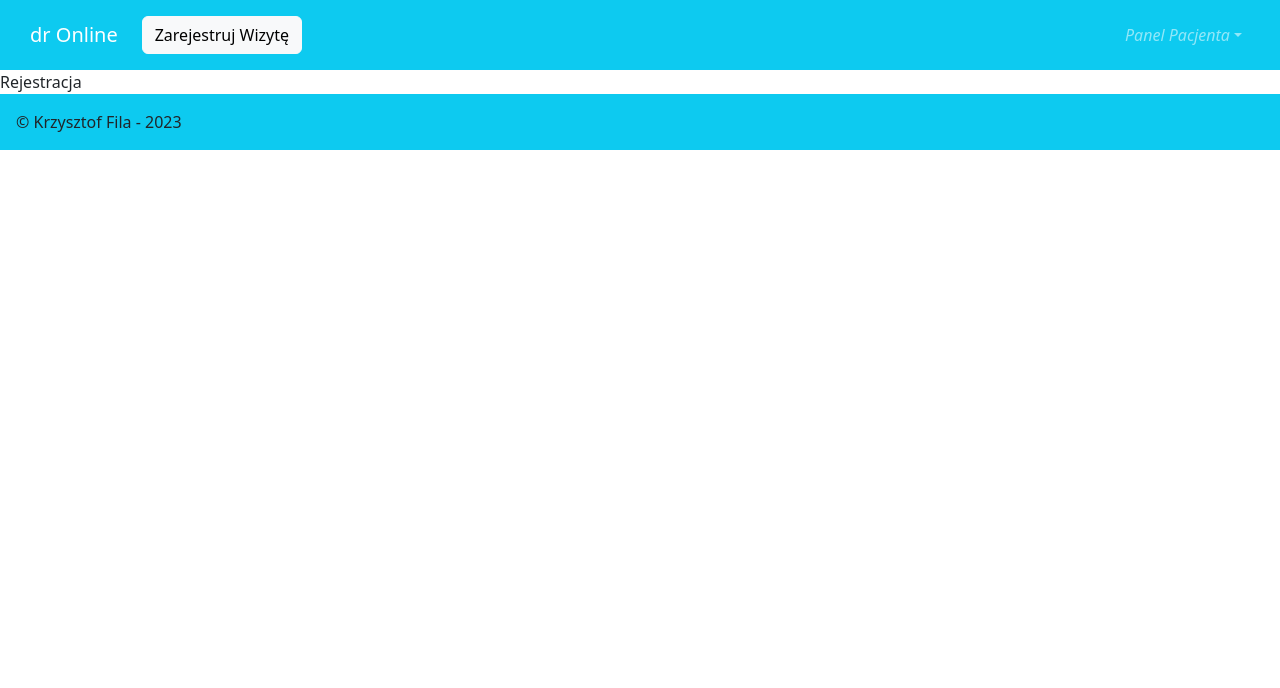
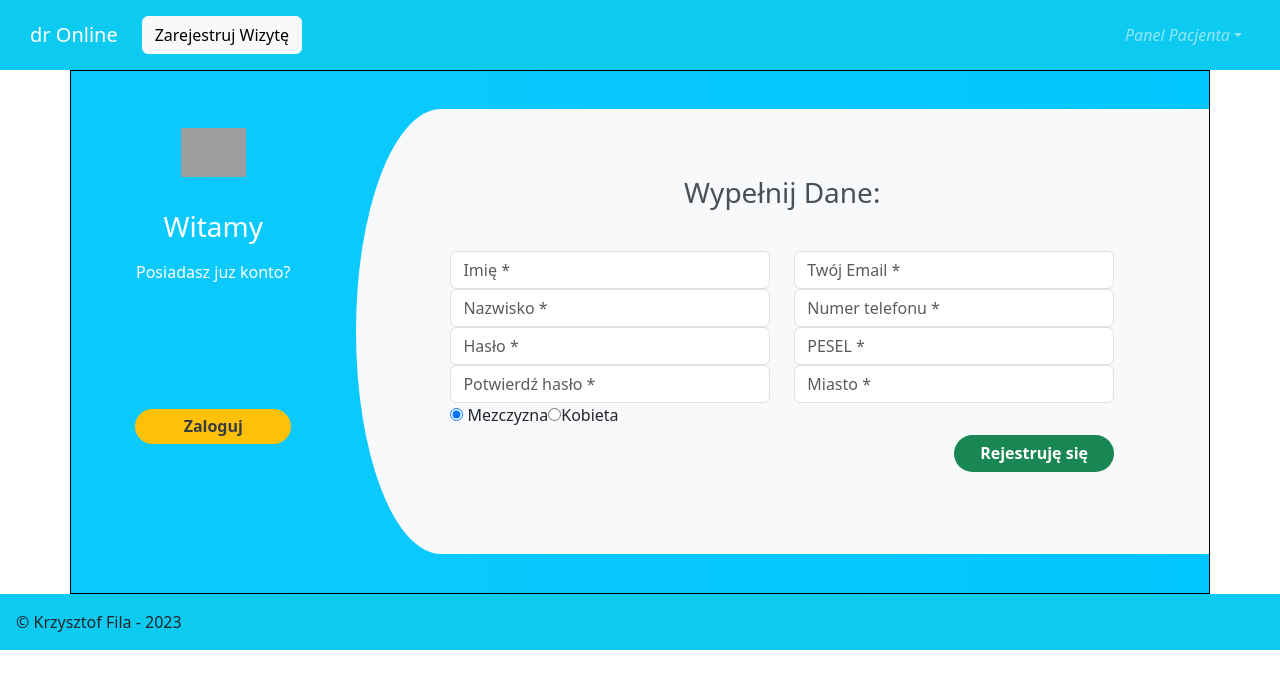
Before and after one commit to krzysztoffila/doctor-online-MEVN, a Vue app: page /register in a window 1280 px wide. Shown: the top 688 px of the page. Built offline with nearby package versions, Linux system fonts and the light colour scheme; grey boxes are pictures that could not be loaded.

Commit message:
Add register form

```diff
--- a/src/views/RegisterUser.vue
+++ b/src/views/RegisterUser.vue
@@ -1,9 +1,312 @@
 <template>
-  <div>Rejestracja</div>
+  <div class="container register">
+    <div class="row">
+      <div class="col-md-3 register-left">
+        <img src="https://image.ibb.co/n7oTvU/logo_white.png" alt="" />
+        <h3>Witamy</h3>
+        <p>Posiadasz juz konto?</p>
+        <input type="submit" name="" value="Zaloguj" />
+        <br />
+      </div>
+      <div class="col-md-9 register-right">
+        <div class="tab-content" id="myTabContent">
+          <div
+            class="tab-pane fade show active"
+            id="home"
+            role="tabpanel"
+            aria-labelledby="home-tab"
+          >
+            <h3 class="register-heading">Wypełnij Dane:</h3>
+            <div class="row register-form">
+              <div class="col-md-6">
+                <div class="form-group">
+                  <input
+                    type="text"
+                    class="form-control"
+                    placeholder="Imię *"
+                    value=""
+                  />
+                </div>
+                <div class="form-group">
+                  <input
+                    type="text"
+                    class="form-control"
+                    placeholder="Nazwisko *"
+                    value=""
+                  />
+                </div>
+                <div class="form-group">
+                  <input
+                    type="password"
+                    class="form-control"
+                    placeholder="Hasło *"
+                    value=""
+                  />
+                </div>
+                <div class="form-group">
+                  <input
+                    type="password"
+                    class="form-control"
+                    placeholder="Potwierdź hasło *"
+                    value=""
+                  />
+                </div>
+                <div class="form-group">
+                  <div class="maxl">
+                    <label class="radio inline">
+                      <input type="radio" name="gender" value="male" checked />
+                      <span> Mezczyzna </span>
+                    </label>
+                    <label class="radio inline">
+                      <input type="radio" name="gender" value="female" />
+                      <span>Kobieta </span>
+                    </label>
+                  </div>
+                </div>
+              </div>
+              <div class="col-md-6">
+                <div class="form-group">
+                  <input
+                    type="email"
+                    class="form-control"
+                    placeholder="Twój Email *"
+                    value=""
+                  />
+                </div>
+                <div class="form-group">
+                  <input
+                    type="text"
+                    minlength="10"
+                    maxlength="10"
+                    name="txtEmpPhone"
+                    class="form-control"
+                    placeholder="Numer telefonu *"
+                    value=""
+                  />
+                </div>
+                <div class="form-group">
+                  <input
+                    type="text"
+                    minlength="11"
+                    maxlength="11"
+                    name="txtPesel"
+                    class="form-control"
+                    placeholder="PESEL *"
+                    value=""
+                  />
+                </div>
+                <div class="form-group">
+                  <input
+                    type="text"
+                    class="form-control"
+                    placeholder="Miasto *"
+                    value=""
+                  />
+                </div>
+                <input
+                  type="submit"
+                  class="btnRegister"
+                  value="Rejestruję się"
+                />
+              </div>
+            </div>
+          </div>
+          <div
+            class="tab-pane fade show"
+            id="profile"
+            role="tabpanel"
+            aria-labelledby="profile-tab"
+          >
+            <h3 class="register-heading">Apply as a Hirer</h3>
+            <div class="row register-form">
+              <div class="col-md-6">
+                <div class="form-group">
+                  <input
+                    type="text"
+                    class="form-control"
+                    placeholder="First Name *"
+                    value=""
+                  />
+                </div>
+                <div class="form-group">
+                  <input
+                    type="text"
+                    class="form-control"
+                    placeholder="Last Name *"
+                    value=""
+                  />
+                </div>
+                <div class="form-group">
+                  <input
+                    type="email"
+                    class="form-control"
+                    placeholder="Email *"
+                    value=""
+                  />
+                </div>
+                <div class="form-group">
+                  <input
+                    type="text"
+                    maxlength="10"
+                    minlength="10"
+                    class="form-control"
+                    placeholder="Phone *"
+                    value=""
+                  />
+                </div>
+              </div>
+              <div class="col-md-6">
+                <div class="form-group">
+                  <input
+                    type="password"
+                    class="form-control"
+                    placeholder="Password *"
+                    value=""
+                  />
+                </div>
+                <div class="form-group">
+                  <input
+                    type="password"
+                    class="form-control"
+                    placeholder="Confirm Password *"
+                    value=""
+                  />
+                </div>
+                <div class="form-group">
+                  <select class="form-control">
+                    <option class="hidden" selected disabled>
+                      Please select your Sequrity Question
+                    </option>
+                    <option>What is your Birthdate?</option>
+                    <option>What is Your old Phone Number</option>
+                    <option>What is your Pet Name?</option>
+                  </select>
+                </div>
+                <div class="form-group">
+                  <input
+                    type="text"
+                    class="form-control"
+                    placeholder="`Answer *"
+                    value=""
+                  />
+                </div>
+                <input type="submit" class="btnRegister" value="Register" />
+              </div>
+            </div>
+          </div>
+        </div>
+      </div>
+    </div>
+  </div>
 </template>
 
 <script>
 export default {};
 </script>
 
-<style></style>
+<style>
+.register {
+  border: 1px solid black;
+  background: -webkit-linear-gradient(left, #0dcafd, #00c6ff);
+  margin-top: 3%;
+  padding: 3%;
+}
+.register-left {
+  text-align: center;
+  color: #fff;
+  margin-top: 4%;
+}
+.register-left input {
+  border: none;
+  border-radius: 1.5rem;
+  padding: 2%;
+  width: 60%;
+  background: #ffc107;
+  font-weight: bold;
+  color: #383d41;
+  margin-top: 30%;
+  margin-bottom: 3%;
+  cursor: pointer;
+}
+.register-right {
+  background: #f8f9fa;
+  border-top-left-radius: 10% 50%;
+  border-bottom-left-radius: 10% 50%;
+}
+.register-left img {
+  margin-top: 15%;
+  margin-bottom: 5%;
+  width: 25%;
+  -webkit-animation: mover 2s infinite alternate;
+  animation: mover 1s infinite alternate;
+}
+@-webkit-keyframes mover {
+  0% {
+    transform: translateY(0);
+  }
+  100% {
+    transform: translateY(-20px);
+  }
+}
+@keyframes mover {
+  0% {
+    transform: translateY(0);
+  }
+  100% {
+    transform: translateY(-20px);
+  }
+}
+.register-left p {
+  font-weight: lighter;
+  padding: 12%;
+  margin-top: -9%;
+}
+.register .register-form {
+  padding: 10%;
+  margin-top: 10%;
+}
+.btnRegister {
+  float: right;
+  margin-top: 10%;
+  border: none;
+  border-radius: 1.5rem;
+  padding: 2%;
+  background: #198754;
+  color: #fff;
+  font-weight: 600;
+  width: 50%;
+  cursor: pointer;
+}
+.register .nav-tabs {
+  margin-top: 3%;
+  border: none;
+  background: #0062cc;
+  border-radius: 1.5rem;
+  width: 28%;
+  float: right;
+}
+.register .nav-tabs .nav-link {
+  padding: 2%;
+  height: 34px;
+  font-weight: 600;
+  color: #fff;
+  border-top-right-radius: 1.5rem;
+  border-bottom-right-radius: 1.5rem;
+}
+.register .nav-tabs .nav-link:hover {
+  border: none;
+}
+.register .nav-tabs .nav-link.active {
+  width: 100px;
+  color: #0062cc;
+  border: 2px solid #0062cc;
+  border-top-left-radius: 1.5rem;
+  border-bottom-left-radius: 1.5rem;
+}
+.register-heading {
+  text-align: center;
+  margin-top: 8%;
+  margin-bottom: -15%;
+  color: #495057;
+}
+</style>
```
